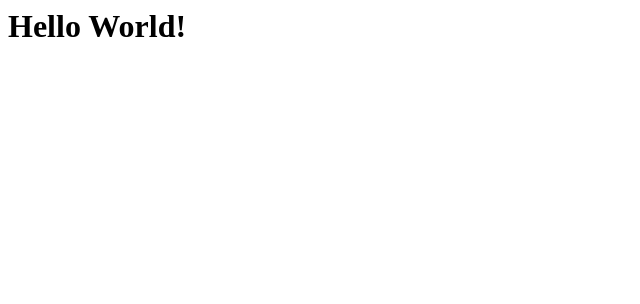
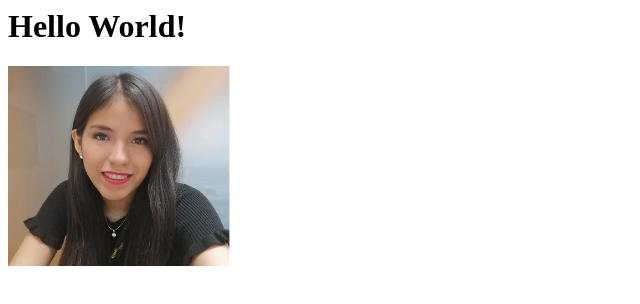
Before and after one commit to LillianLecca/lillianlecca.github.io, a plain HTML site: page index.html in a window 1280 px wide. Shown: the whole page, without its empty margins (0-640 px from the left). Drawn offline with Linux system fonts and the light colour scheme.

Commit message:
foto add2

```diff
--- a/index.html
+++ b/index.html
@@ -1,7 +1,7 @@
 <html>
 <h1>Hello World!</h1>
 <div>
-    <img scr="Foto.png" height="200">
+    <img src="Foto.png" height="200">
 </div>
 
 </html>
```
